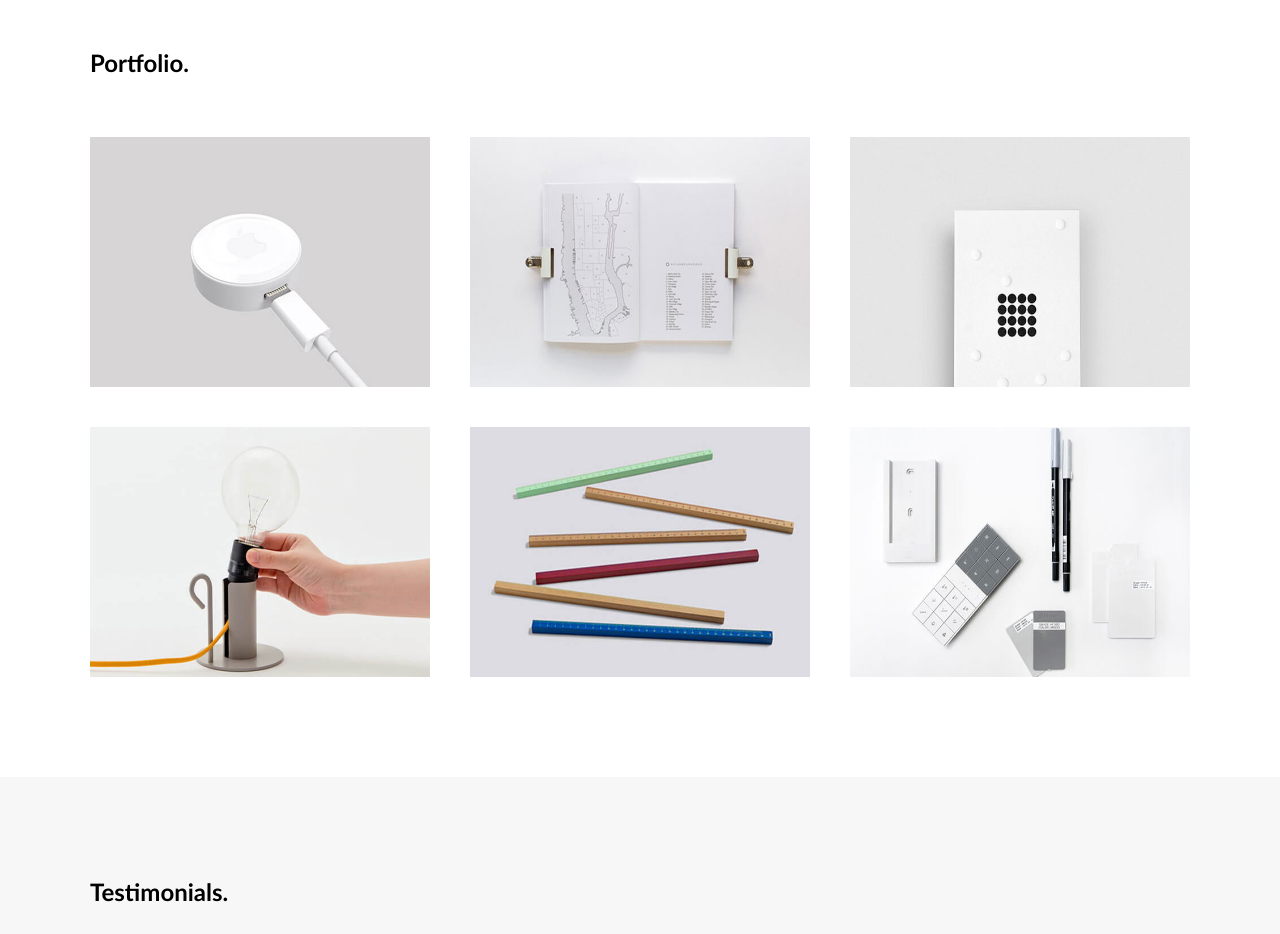
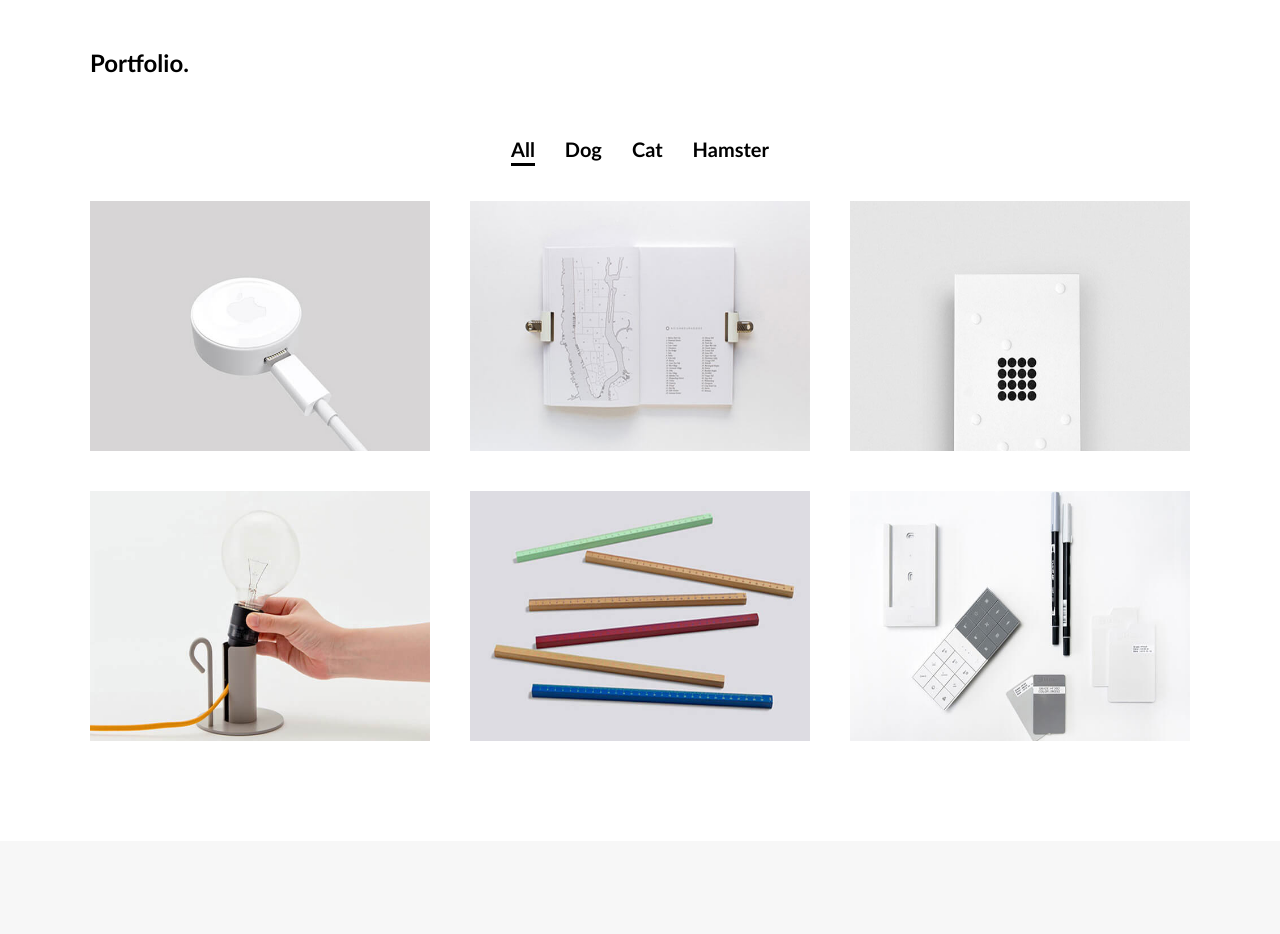
Before and after one commit to front-end-by-rimantas/29b-grupe-portfolio, a plain HTML site: page index.html in a window 1280 px wide. Shown: the part 2240-3174 px from the top of the page. Drawn offline with Linux system fonts and the light colour scheme.

Commit message:
Gallery filter design #12

```diff
--- a/css/components/gallery.css
+++ b/css/components/gallery.css
@@ -2,6 +2,30 @@
   display: flex;
   flex-direction: column;
   gap: 40px;
+}
+.gallery > .filter {
+  display: flex;
+  gap: 30px;
+  justify-content: center;
+}
+.gallery > .filter > .tag {
+  font-size: 20px;
+  font-weight: bold;
+  position: relative;
+}
+.gallery > .filter > .tag::before {
+  content: '';
+  display: inline-block;
+  height: 3px;
+  background-color: #000;
+  position: absolute;
+  bottom: -5px;
+  left: 0;
+  right: 100%;
+  transition: right 0.5s;
+}
+.gallery > .filter > .tag.active::before {
+  right: 0;
 }
 .gallery > .content {
   display: grid;
--- a/index.html
+++ b/index.html
@@ -64,6 +64,12 @@
         </div>
         <div class="row">
             <div class="col-12 gallery">
+                <div class="filter">
+                    <div class="tag active">All</div>
+                    <div class="tag">Dog</div>
+                    <div class="tag">Cat</div>
+                    <div class="tag">Hamster</div>
+                </div>
                 <div class="content">
                     <div class="item">
                         <img src="./img/portfolio/1.jpg" alt="Portfolio item">
```
